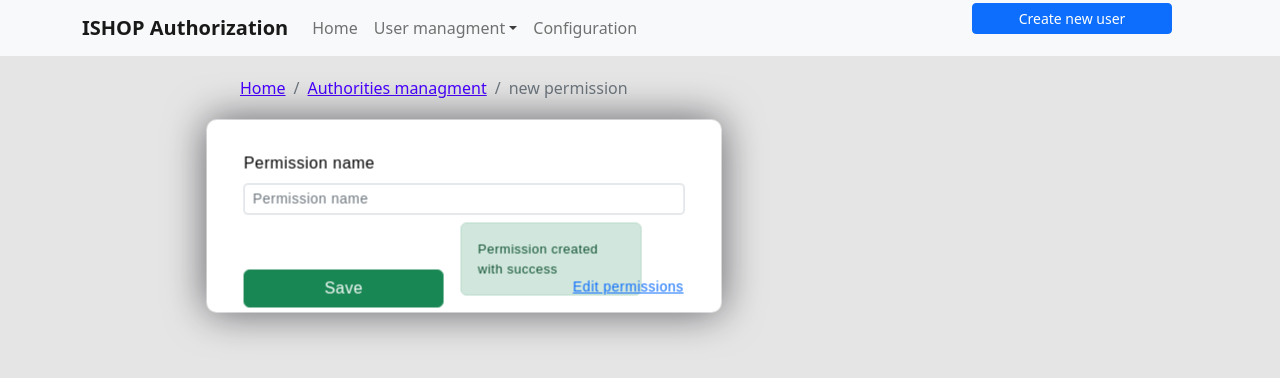
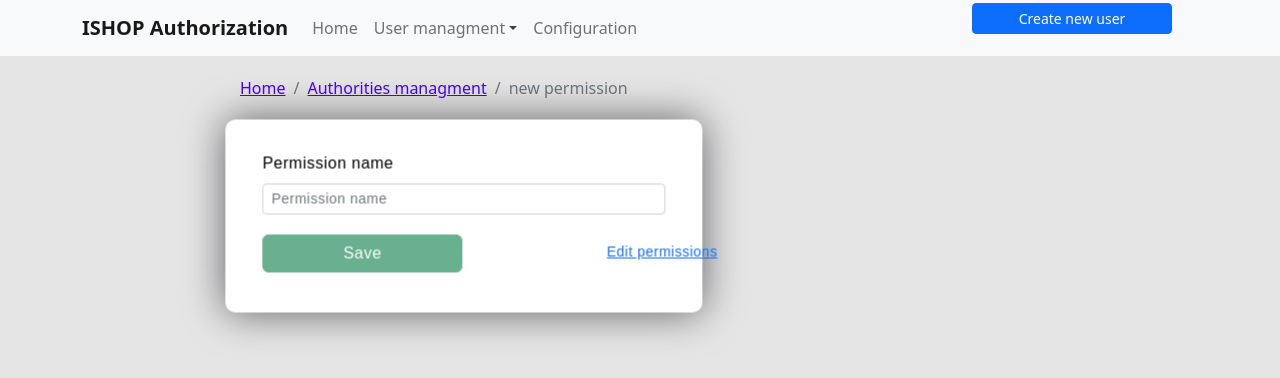
Before and after one commit to e2rabi/IShop-authorization-ui, a React (Vite) app: page /authorities in a window 1280 px wide. Shown: the top 378 px of the page. Built offline with nearby package versions, Linux system fonts and the light colour scheme.

Commit message:
update permission page

```diff
--- a/src/components/Authority.js
+++ b/src/components/Authority.js
@@ -1,12 +1,46 @@
 import Menu from "./Menu";
 import Button from "react-bootstrap/Button";
 import Form from "react-bootstrap/Form";
-import Alert from "react-bootstrap/Alert"
+import Alert from "react-bootstrap/Alert";
 import { Col } from "react-bootstrap";
 import { Container, Row } from "react-bootstrap";
 import Breadcrumb from "react-bootstrap/Breadcrumb";
+import { useState } from "react";
 
 const Authority = () => {
+  const [permission, setPermission] = useState("");
+  const [success, setSuccess] = useState(false);
+  const [failed, setFailed] = useState(false);
+  const [exist, setExist] = useState(false);
+
+  const saveAuthority = async (permission) => {
+    const requestOptions = {
+      method: "POST",
+      headers: { "Content-Type": "application/json" },
+      body: JSON.stringify({ permission: permission }),
+    };
+    await fetch(`http://localhost:8080/api/v1/authorities`, requestOptions)
+      .then((response) => response.json())
+      .then((data) => {
+        if (data != null && data.id != null) {
+          setSuccess(true);
+          setFailed(false);
+          setExist(false);
+        } else {
+          if (data != null && data.code == "1006") {
+            setSuccess(false);
+            setFailed(false);
+            setExist(true);
+          }
+        }
+      })
+      .catch((error) => {
+        console.log(JSON.stringify(error));
+        setSuccess(false);
+        setFailed(true);
+        setExist(false);
+      });
+  };
   return (
     <div>
       <header>
@@ -40,6 +74,8 @@
                       size="sm"
                       type="text"
                       placeholder="Permission name"
+                      onChange={(e) => setPermission(e.target.value)}
+                      onBlur={(e) => setPermission(e.target.value)}
                     />
                   </Form.Group>
                 </Col>
@@ -47,17 +83,48 @@
               <Row>
                 <Col className="form-col">
                   <Form.Group className="mb-4" controlId="formBasicPassword">
-                <Alert className="alert-permission" variant="success">
+                    <div className="authority-errors"> {/* to be moved to a componenet for error display*/}
+                      <Alert
+                        style={{ display: success == true ? "block" : "none" }}
+                        className="alert-permission"
+                        variant="success"
+                        onClose={() => setSuccess(false)}
+                        dismissible
+                      >
                         Permission created with success
                       </Alert>
+                      <Alert
+                        style={{ display: failed == true ? "block" : "none" }}
+                        className="alert-permission"
+                        variant="danger"
+                        onClose={() => setFailed(false)}
+                        dismissible
+                      >
+                        Permission creating failed
+                      </Alert>
+                      <Alert
+                        style={{ display: exist == true ? "block" : "none" }}
+                        className="alert-permission"
+                        variant="danger"
+                        onClose={() => setExist(false)}
+                        dismissible
+                      >
+                        Permission already exist
+                      </Alert>
+                    </div>
                   </Form.Group>
-
                 </Col>
               </Row>
-              <Row>
+              <Row className="authority-row-btn">
                 <Col className="form-col">
                   <Form.Group className="mb-4" controlId="formBasicPassword">
-                    <Button className="btn-create-authority" variant="success" type="submit">
+                    <Button
+                      disabled={permission == ""}
+                      onClick={() => saveAuthority(permission)}
+                      className="btn-create-authority"
+                      variant="success"
+                      type="button"
+                    >
                       Save
                     </Button>
                   </Form.Group>
--- a/src/components/User.js
+++ b/src/components/User.js
@@ -161,7 +161,7 @@
                     className="form-btn-manage-role"
                     size="sm"
                     variant="link"
-                    onClick={()=>editRoles()}
+                    onClick={() => editRoles()}
                   >
                     Edit roles
                   </Button>
--- a/src/style.css
+++ b/src/style.css
@@ -174,7 +174,7 @@
   left: 36%;
 }
 .authority-form{
-  width: 41%;
+  width: 38%;
   height: 193px;
   margin-top: 5px;
   padding-top: 20px;
@@ -244,17 +244,17 @@
 .alert-permission{
   padding: 8px;
   font-size: 13px;
-  width: 41%;
+  width: 49%;
   position: relative;
   bottom: 16px;
   float: right;
-  right: 43px;
+  right: 2px;
 }
 .edit-permission{
   color: rgb(17, 17, 182);
   position: relative;
   bottom: 118px;
-  left: 164px;
+  left: 198px;
 }
 .form-btn-edit-roles{
   color: #1111b6;
@@ -266,3 +266,16 @@
   position: relative;
   bottom: 54px;
 }
+.alert-dismissible .btn-close {
+  z-index: 2;
+  padding: 0;
+  position: absolute;
+  top: 0px;
+  top: -8px;
+  right: 5px;
+  font-size: 12px;
+}
+.authority-errors{
+  height: 30px;
+  margin: 0px;
+}
```
Also changed, not shown: src/components/Role.js (+13 -7 lines). Lines whose indentation alone changed are shown as unchanged.
